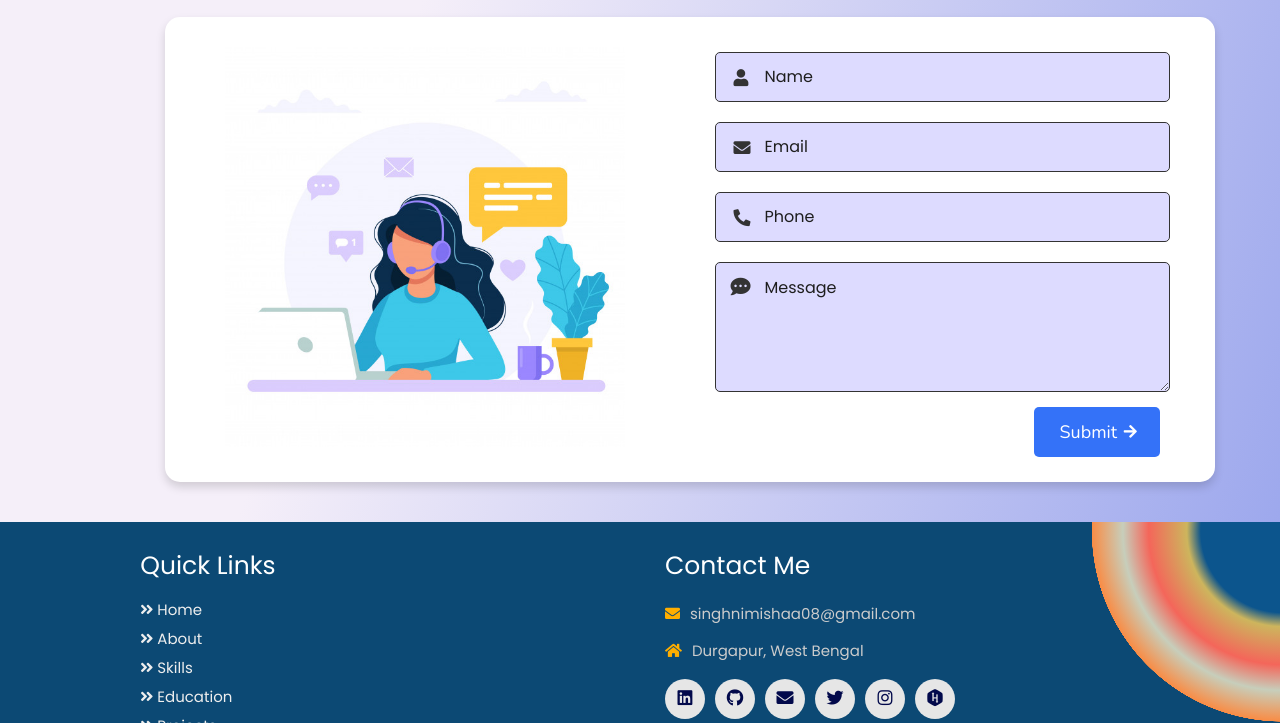
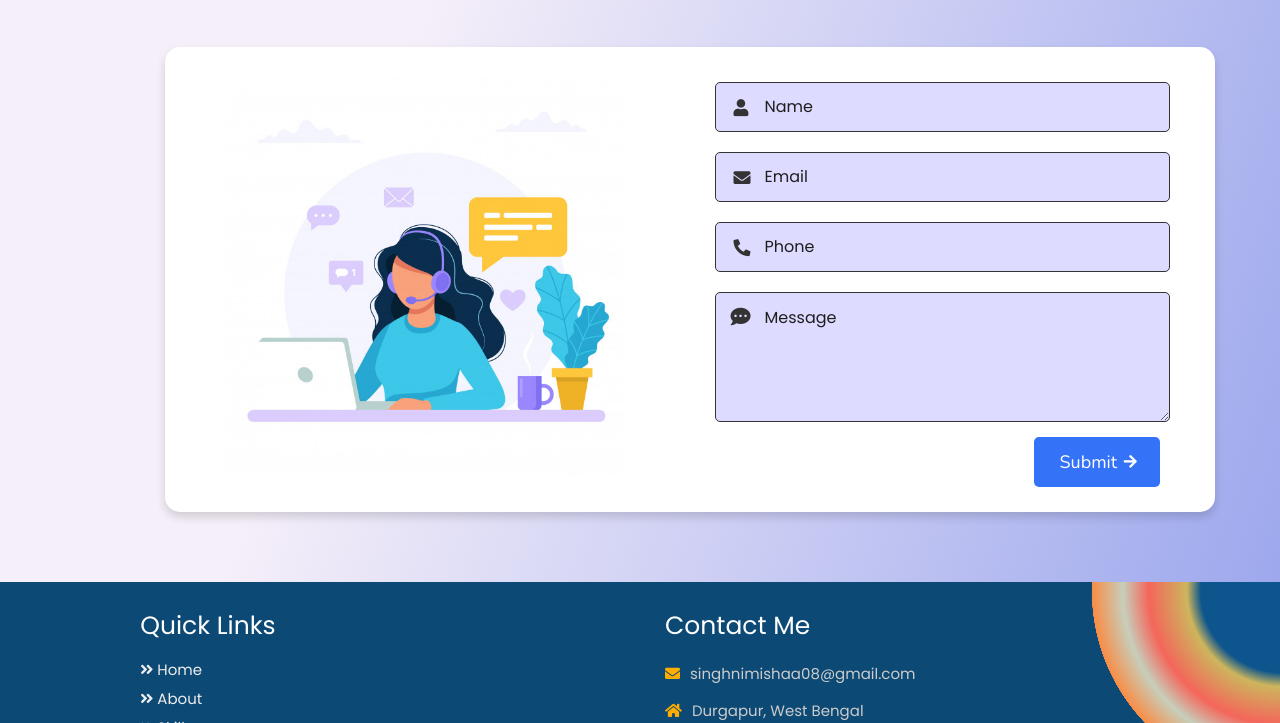
Before and after one commit to nimisha-singh20/My_Portfolio, a plain HTML site: page index.html in a window 1280 px wide. Both pictures are taken after a click on the link "Contact". Shown: the part 3545-4268 px from the top of the page. Drawn offline with nearby package versions, Linux system fonts and the light colour scheme; no server answers.

Commit message:
Update style.css

```diff
--- a/style.css
+++ b/style.css
@@ -790,7 +790,7 @@ header .navbar ul li a:hover {
   width: 100%;
   background: #fff;
   border-radius: 1.5rem;
-  margin: 2rem 5rem;
+  margin: 5rem 5rem;
   box-shadow: 0 5px 10px rgba(0, 0, 0, 0.15);
 }
 .contact .container .content {
```
